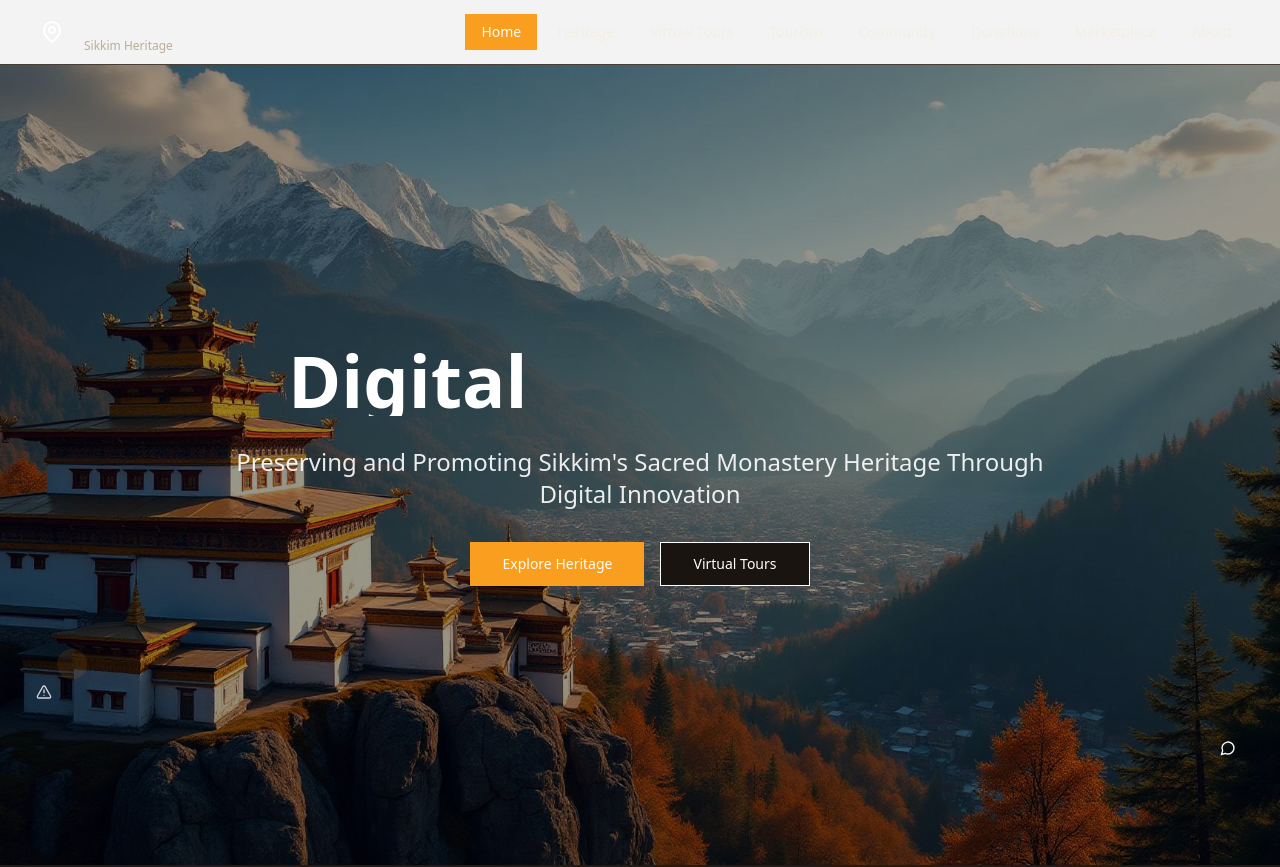
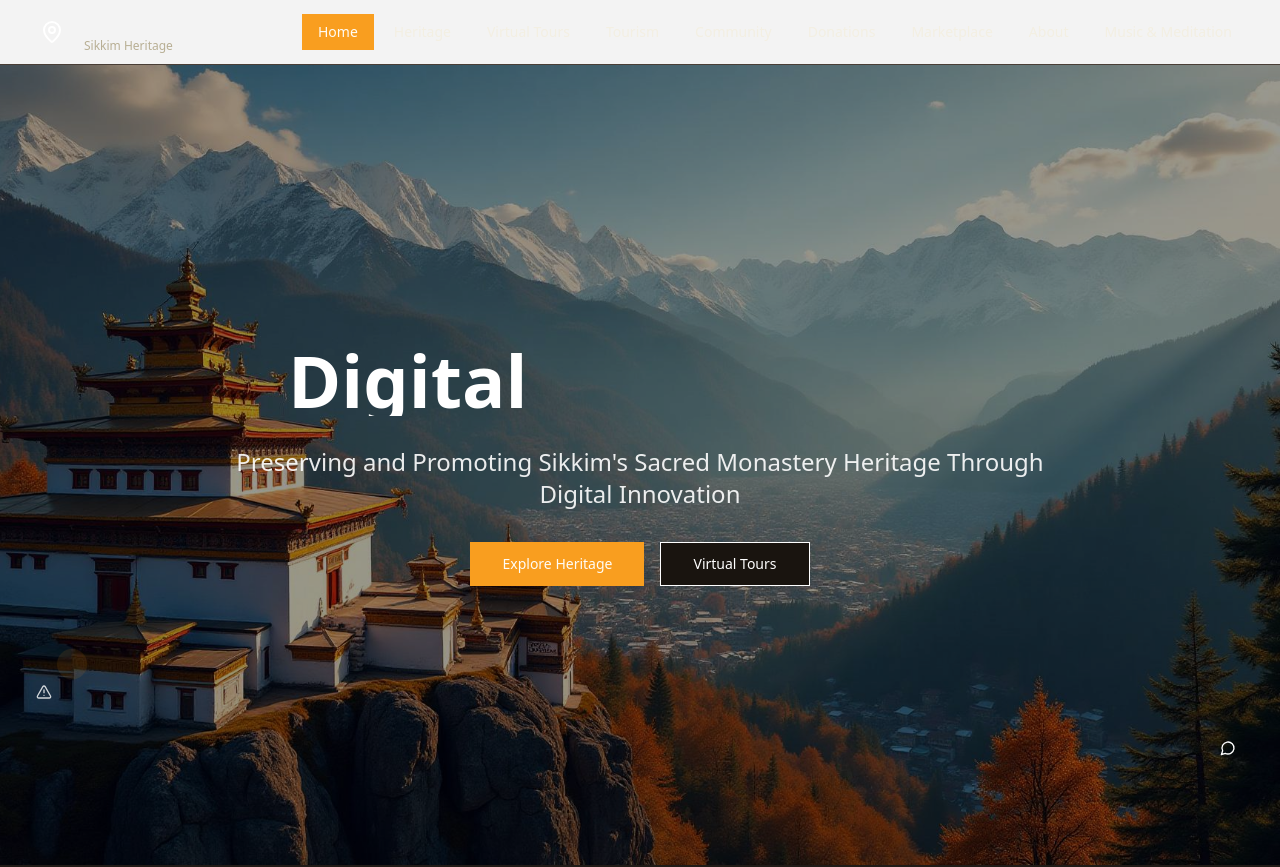
Before and after one commit to Zubed786/sikkim-zen-paths, a React (Vite) app: page / in a window 1280 px wide. Shown: the top 867 px of the page. Built offline with nearby package versions, Linux system fonts and the light colour scheme; the HTML template or start-up script is replaced by a standard one.

Commit message:
music/meditation added

```diff
--- a/src/components/Header.tsx
+++ b/src/components/Header.tsx
@@ -15,6 +15,8 @@ const Header = () => {
     { name: 'Donations', path: '/donations' },
     { name: 'Marketplace', path: '/marketplace' },
     { name: 'About', path: '/about' },
+    // ✅ NEW ITEM
+    { name: 'Music & Meditation', path: '/music/meditation' },
   ];
 
   const isActive = (path: string) => location.pathname === path;
```
